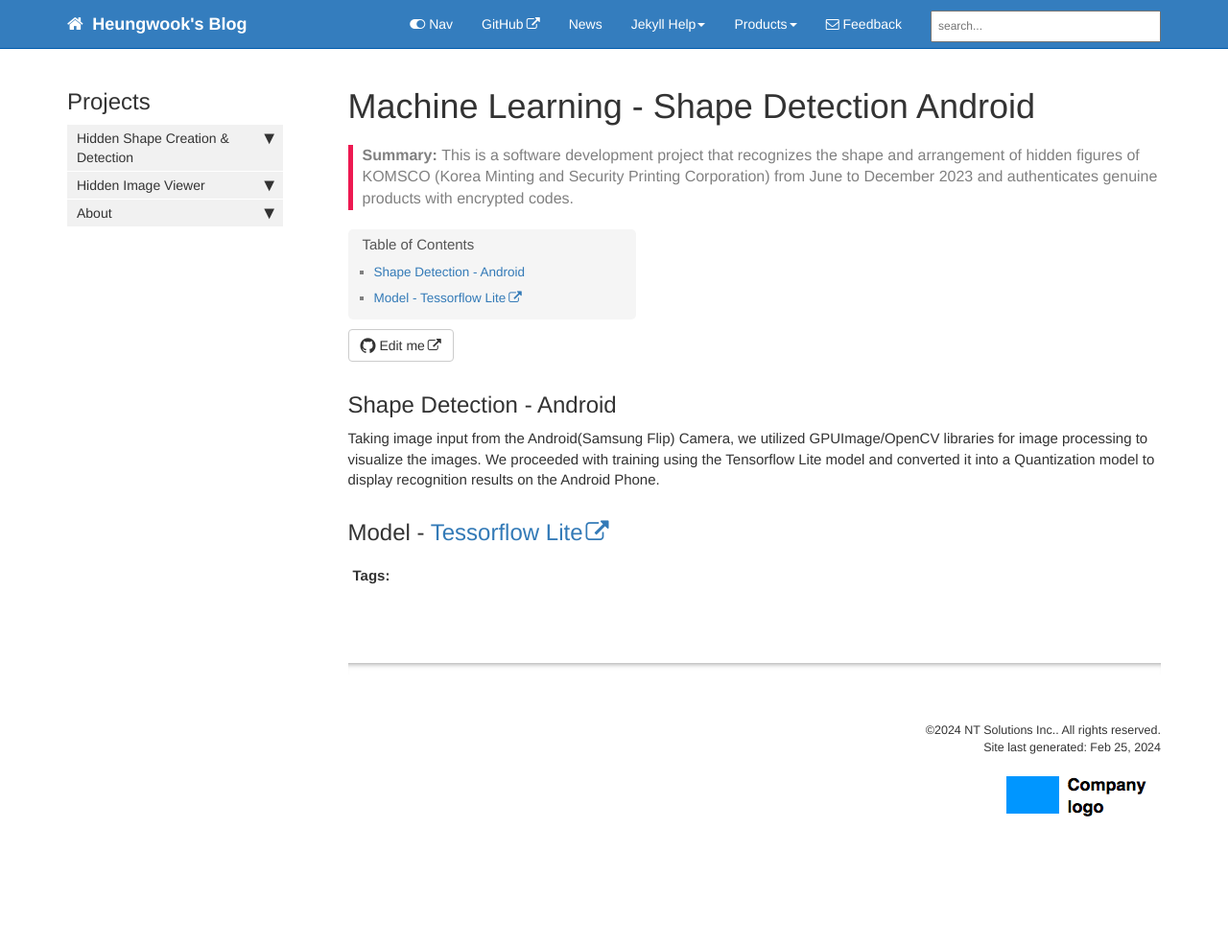
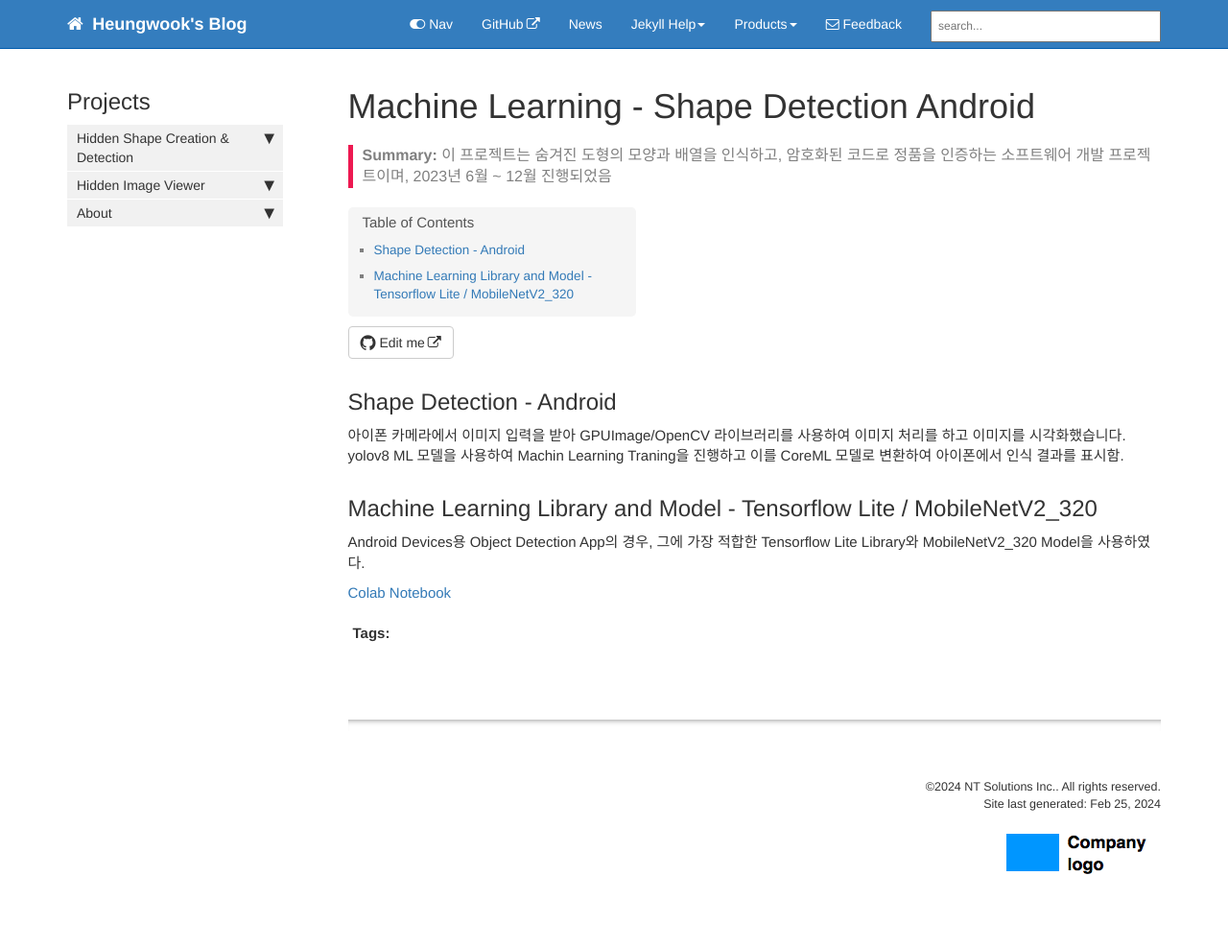
Before and after one commit to heungwook/heungwook.github.io, a Jekyll site: the page built from pages/doc2023/doc202301_02_kr.md, in a window 1280 px wide. Shown: the whole page at 96% size. Built offline with Jekyll 4.4.1, drawn with Linux system fonts in a browser that asks for light colours; comment, search, counter and statistics services are not loaded; before the commit the page ends 927 px from its top, so only the background shows below that.

Commit message:
20240225 1605

```diff
--- a/pages/doc2023/doc202301_02_kr.md
+++ b/pages/doc2023/doc202301_02_kr.md
@@ -2,7 +2,7 @@
 title: Machine Learning - Shape Detection Android
 tags: [machine_learning, object_detection, android, kotlin]
 keywords:
-summary: "This is a software development project that recognizes the shape and arrangement of hidden figures of KOMSCO (Korea Minting and Security Printing Corporation) from June to December 2023 and authenticates genuine products with encrypted codes."
+summary: "이 프로젝트는 숨겨진 도형의 모양과 배열을 인식하고, 암호화된 코드로 정품을 인증하는 소프트웨어 개발 프로젝트이며, 2023년 6월 ~ 12월 진행되었음"
 sidebar: mydoc_sidebar
 permalink: doc202301_02_kr.html
 folder: doc2023
@@ -10,10 +10,14 @@
 
 ## Shape Detection - Android
 
-Taking image input from the Android(Samsung Flip) Camera, we utilized GPUImage/OpenCV libraries for image processing to visualize the images. We proceeded with training using the Tensorflow Lite model and converted it into a Quantization model to display recognition results on the Android Phone.
+아이폰 카메라에서 이미지 입력을 받아 GPUImage/OpenCV 라이브러리를 사용하여 이미지 처리를 하고 이미지를 시각화했습니다. yolov8 ML 모델을 사용하여 Machin Learning Traning을 진행하고 이를 CoreML 모델로 변환하여 아이폰에서 인식 결과를 표시함.
 
 
-## Model - [Tessorflow Lite](https://docs.ultralytics.com/)
+## Machine Learning Library and Model - Tensorflow Lite / MobileNetV2_320
+
+Android Devices용 Object Detection App의 경우, 그에 가장 적합한 Tensorflow Lite Library와 MobileNetV2_320 Model을 사용하였다.
+
+[Colab Notebook](20230813_MobilenetV2_320_Train_TFLite2_Object_Detction_Model.ipynb)
 
 
 
```
Also changed, not shown: pages/doc2023/doc202301_01.md (+6 -13 lines), pages/doc2023/doc202301_01_kr.md (+1 -1 lines), pages/mydoc/mydoc_about.md (+0 -8 lines), 1 other file.
